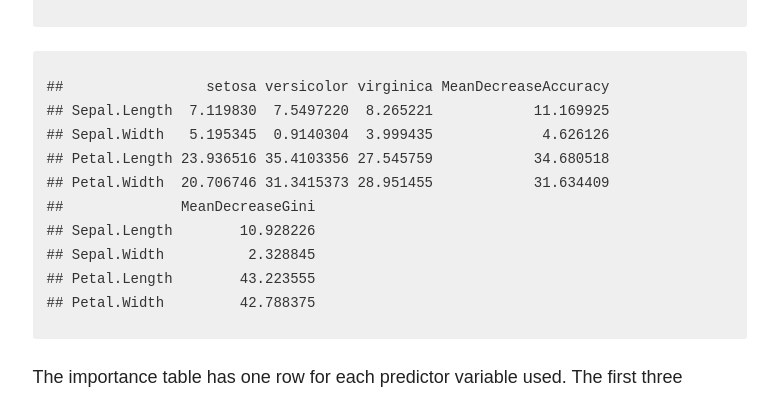
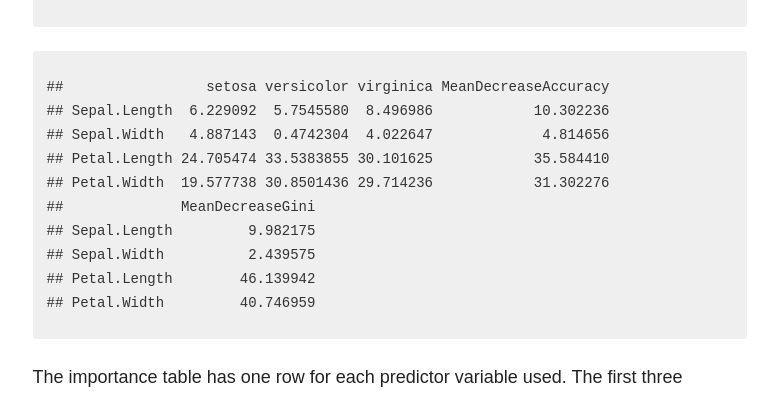
Before and after one commit to jiunsiew/jiunsiew.github.io, a Jekyll site: the page built from _posts/r/2016-10-04-on-variable-importance-with-RF.md, in a window 1280 px wide and 900 px high, scrolled down 1655 px. Shown: the part 181-577 px from the top of the window, without its empty margins (347-1125 px from the left). Built offline with Jekyll 4.4.1, drawn with Linux system fonts in a browser that asks for light colours; nearby versions of some CDN libraries; formulas are drawn with MathJax 3.

Commit message:
Added tags.

```diff
--- a/_R/2016-10-04-on-variable-importance-with-RF.Rmd
+++ b/_R/2016-10-04-on-variable-importance-with-RF.Rmd
@@ -4,7 +4,7 @@
 modified:
 categories: r
 excerpt: "Deciphering and defining variable importance values in the randomForest package"
-tags: [R, random forest]
+tags: [R, statistics, random forest]
 comments: true
 share: true
 image:
--- a/_posts/r/2016-10-04-on-variable-importance-with-RF.md
+++ b/_posts/r/2016-10-04-on-variable-importance-with-RF.md
@@ -103,15 +103,15 @@
 
 {% highlight text %}
 ##                 setosa versicolor virginica MeanDecreaseAccuracy
-## Sepal.Length  7.119830  7.5497220  8.265221            11.169925
-## Sepal.Width   5.195345  0.9140304  3.999435             4.626126
-## Petal.Length 23.936516 35.4103356 27.545759            34.680518
-## Petal.Width  20.706746 31.3415373 28.951455            31.634409
+## Sepal.Length  6.229092  5.7545580  8.496986            10.302236
+## Sepal.Width   4.887143  0.4742304  4.022647             4.814656
+## Petal.Length 24.705474 33.5383855 30.101625            35.584410
+## Petal.Width  19.577738 30.8501436 29.714236            31.302276
 ##              MeanDecreaseGini
-## Sepal.Length        10.928226
-## Sepal.Width          2.328845
-## Petal.Length        43.223555
-## Petal.Width         42.788375
+## Sepal.Length         9.982175
+## Sepal.Width          2.439575
+## Petal.Length        46.139942
+## Petal.Width         40.746959
 {% endhighlight %}
 
 The importance table has one row for each predictor variable used.  The first
```
Also changed, not shown: other parts of _posts/r/2016-10-04-on-variable-importance-with-RF.md (+1 -1 lines).
